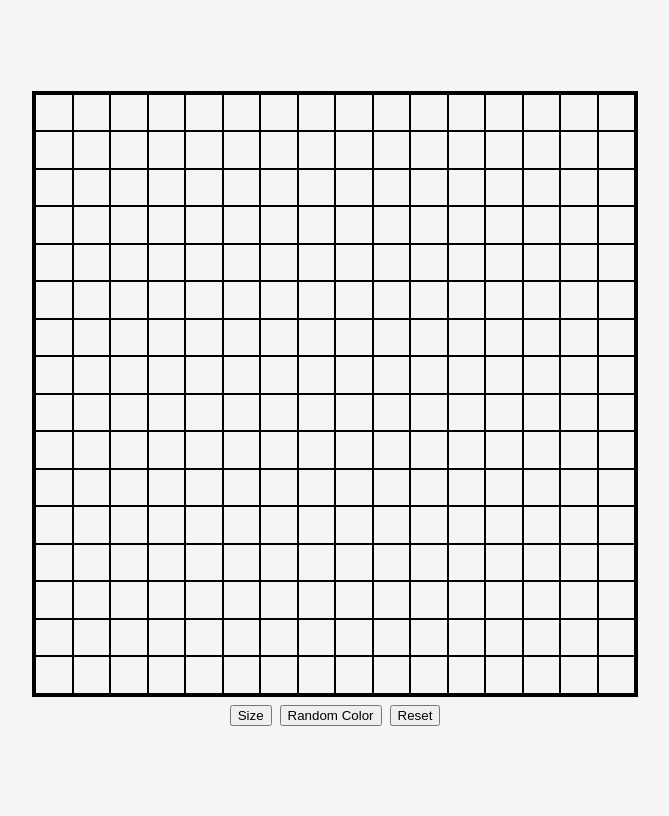
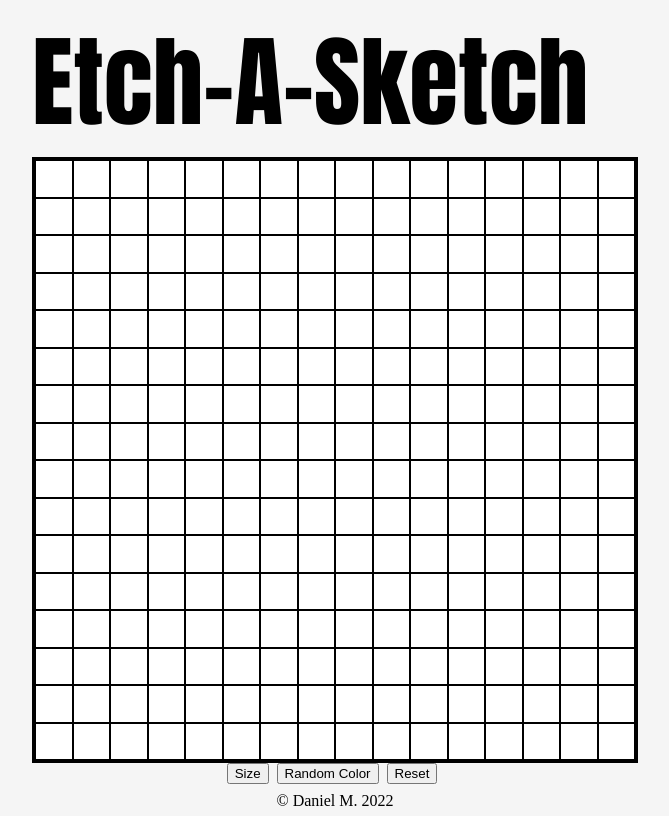
Before and after one commit to GimmieCodes/Etch-A-Sketch, a plain HTML site: page index.html in a window 1280 px wide. Shown: the whole page, without its empty margins (305-974 px from the left). Drawn offline with Linux system fonts and the light colour scheme.

Commit message:
Add header and footer aswell as style page

```diff
--- a/index.html
+++ b/index.html
@@ -7,11 +7,15 @@
         <link rel="stylesheet" href="style.css">
     </head>
     <body>
-    <div id="container"></div>
-    <div class="btnContainer">
-        <button class="btnSize">Size</button>
-        <button class="btnRandomColor">Random Color</button>
-        <button class="btnReset">Reset</button>
+    <div class="containerBody">
+        <div class="header">Etch-A-Sketch</div>
+        <div id="container"></div>
+        <div class="btnContainer">
+            <button class="btnSize">Size</button>
+            <button class="btnRandomColor">Random Color</button>
+            <button class="btnReset">Reset</button>
+        </div>
     </div>
+    <div class="footer">© Daniel M. 2022</div>
     </body>
 </html>
--- a/javascript.js
+++ b/javascript.js
@@ -12,6 +12,7 @@ function setGridSize(gridAmount){
         container.appendChild(divs)
         divs.classList.add("grid")
         divs.setAttribute("style",`height:${gridSize}px;width:${gridSize}px`);
+        divs.style.backgroundColor = "white";
     }
     grid = document.getElementsByClassName('grid')
 
--- a/style.css
+++ b/style.css
@@ -8,7 +8,13 @@ body{
     gap: 8px;
 }
 
-
+.containerBody{
+    display: flex;
+    justify-content: center;
+    align-content: center;
+    flex-direction: column;
+    flex: 1;
+}
 #container{
     display: flex;
     justify-content: center;
@@ -18,7 +24,6 @@ body{
     height: 600px;
     width: 600px;
     flex-wrap: wrap;
-    gap: 8;
 
 }
 
@@ -40,3 +45,12 @@ body{
     color: white;
     background-color: grey;
 }
+
+.header{
+    font-family: Impact, Haettenschweiler, 'Arial Narrow Bold', sans-serif;
+    font-size: 100px;
+}
+
+.footer{
+    display: flex;
+}
```
